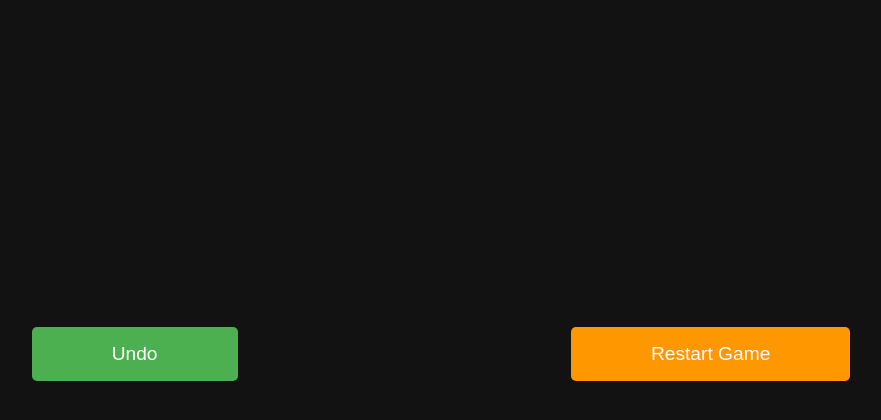
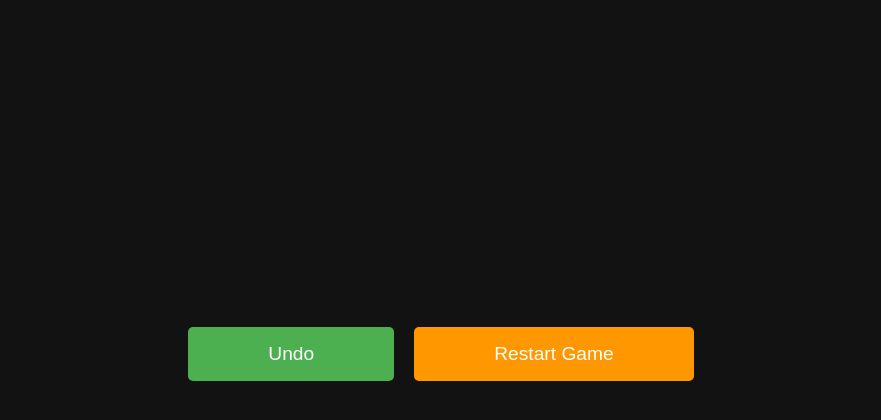
Before and after one commit to meet1993shah/DotsGame, a Flask app: template templates/game.html in a window 1280 px wide. Shown: the part 277-697 px from the top of the page, without its empty margins (199-1080 px from the left). Run offline with Flask 3, Linux system fonts and the light colour scheme; the template is opened without the code that fills it: most values are stand-ins (such as "Sample title", 1, 10 or a date in 2020); some libraries are stand-ins or nearby versions.

Commit message:
app complete

```diff
--- a/static/game_styles.css
+++ b/static/game_styles.css
@@ -68,7 +68,7 @@ h2 {
 /* Game Board */
 #gameBoard {
     position: absolute;
-    width: 25%;
+    width: 90%;
     height: 100%;
     background-color: #1D1D1D; /* Dark background for the game board */
     border: none; /* Remove boundary line from grid container */
@@ -120,9 +120,10 @@ h2 {
     position: absolute;
     bottom: 10vh; /* Place the buttons slightly above the bottom */
     display: flex;
-    justify-content: space-around;
-    width: 100%;
-    padding: 0 5vw;
+    justify-content: center;
+    gap: 20px;
+    width: 80%;
+    padding: 0 2vw;
 }
 
 /* Button Styles */
```
